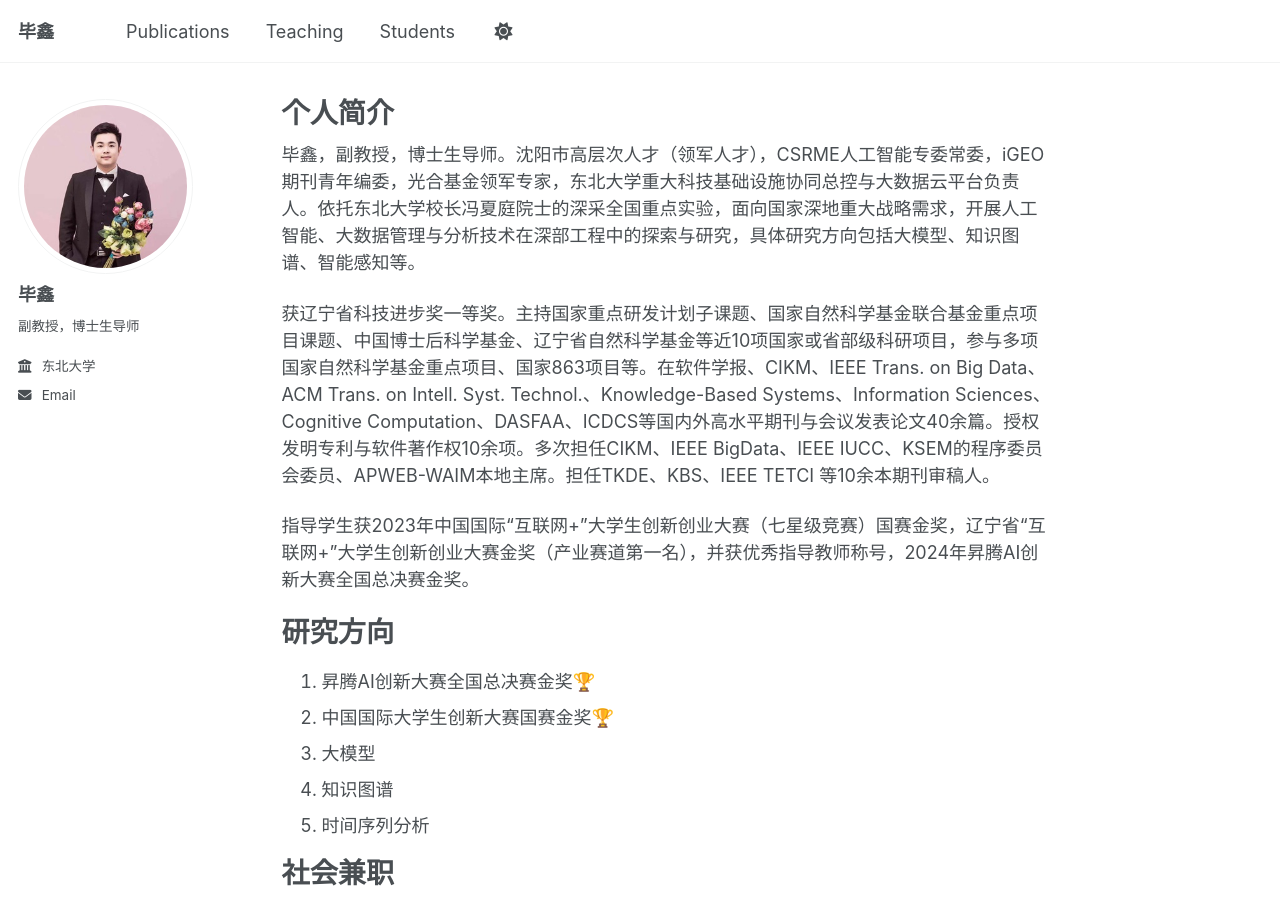
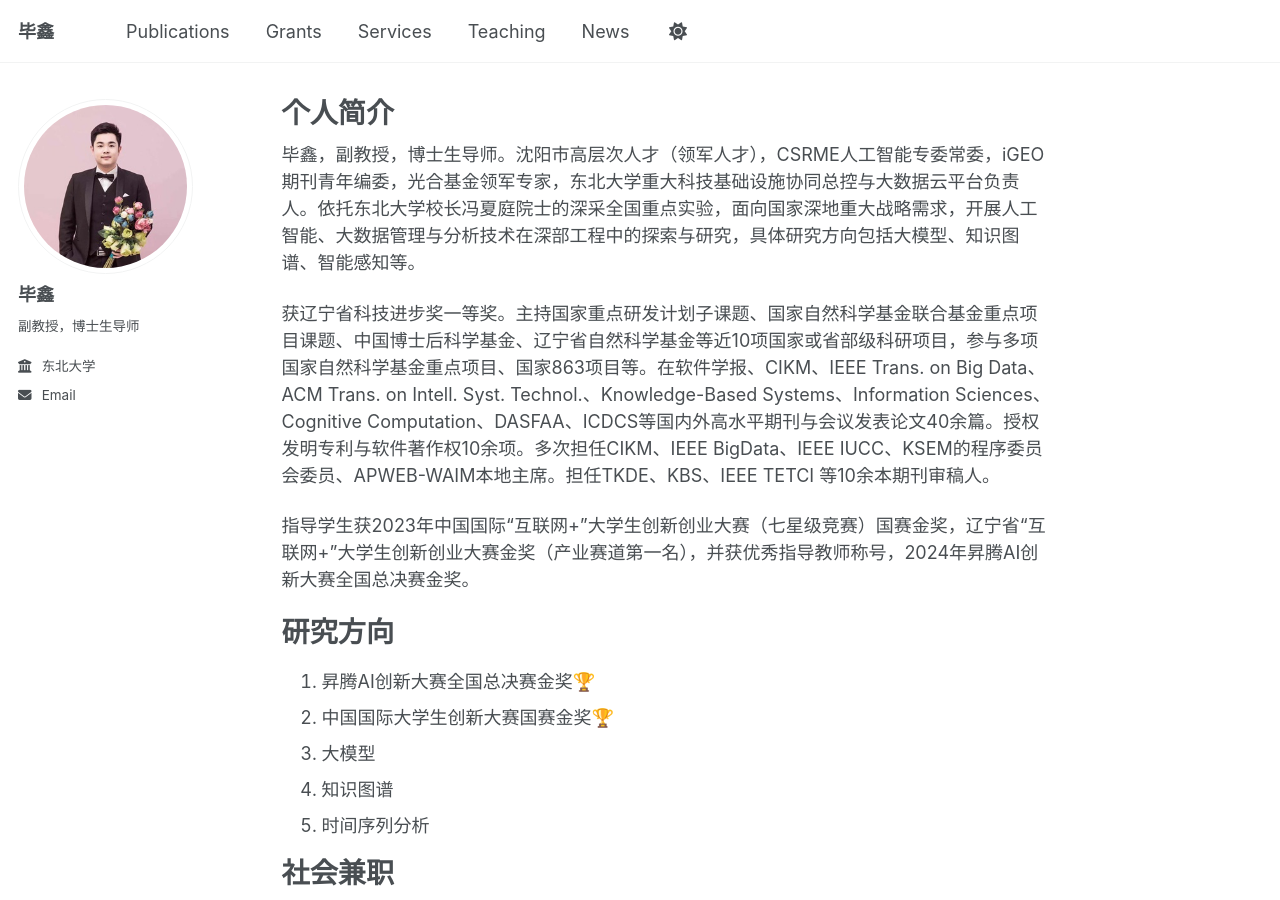
Before and after one commit to IDME-AI/IDME-AI.github.io, a Jekyll site: the page built from _pages/about.md, in a window 1280 px wide and 900 px high. Built offline with Jekyll 4.4.1, drawn with Linux system fonts in a browser that asks for light colours.

Commit message:
Initial commit

```diff
--- a/_data/navigation.yml
+++ b/_data/navigation.yml
@@ -11,8 +11,14 @@ main:
   - title: "Publications"
     url: /publications/
 
+  - title: "Grants"
+    url: /grants/
+
 #  - title: "Talks"
 #    url: /talks/
+
+  - title: "Services"
+    url: /services/
 
   - title: "Teaching"
     url: /teaching/
@@ -32,5 +38,5 @@ main:
 #  - title: "Guide"
 #    url: /markdown/
 
-  - title: "Students"
-    url: /students/
+  - title: "News"
+    url: /news/
--- a/_pages/students.md
+++ b/_pages/news.md
@@ -1,7 +1,7 @@
 ---
 layout: archive
-title: "Students"
-permalink: /students/
+title: "News"
+permalink: /news/
 author_profile: true
 ---
 
```
